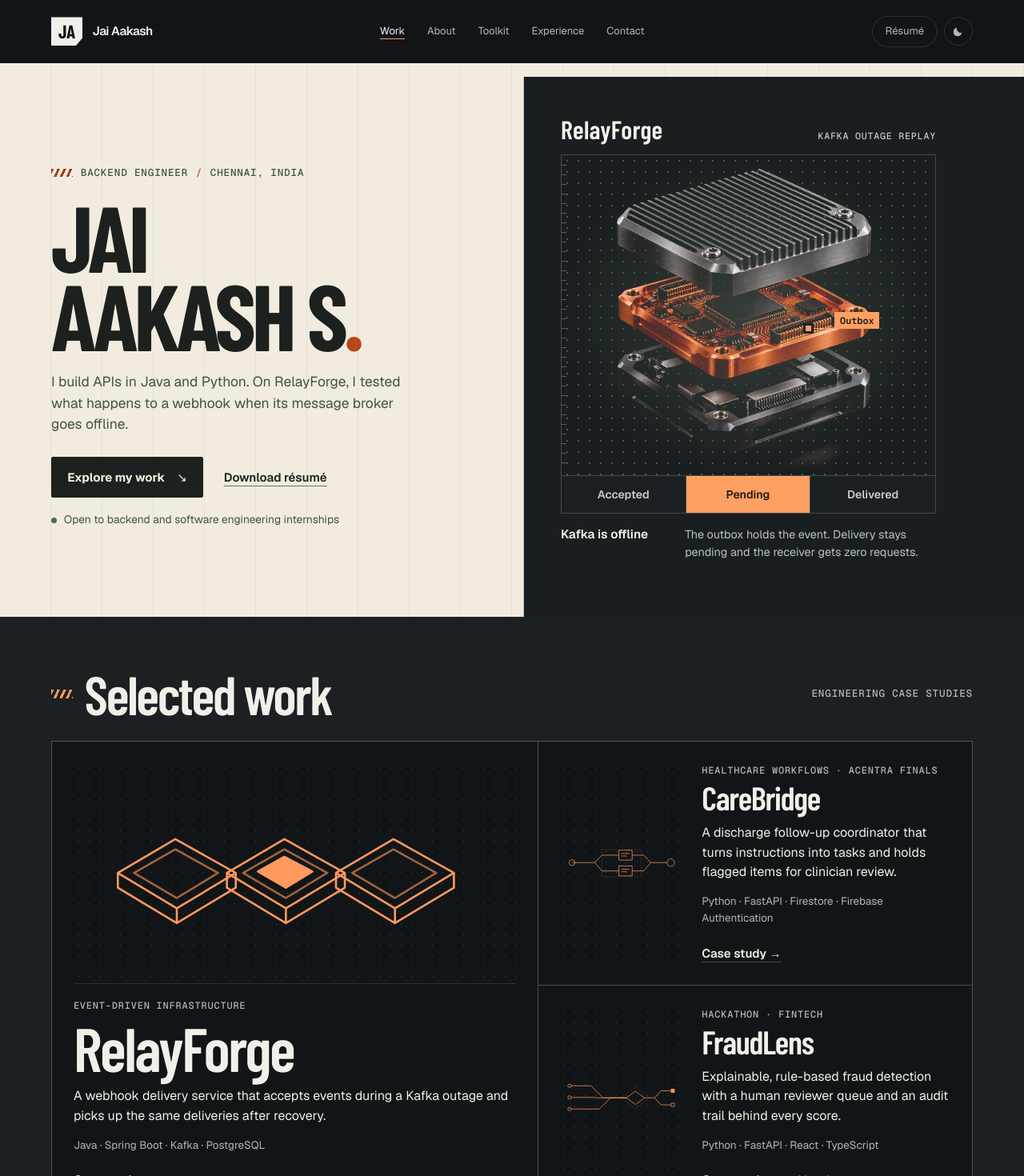
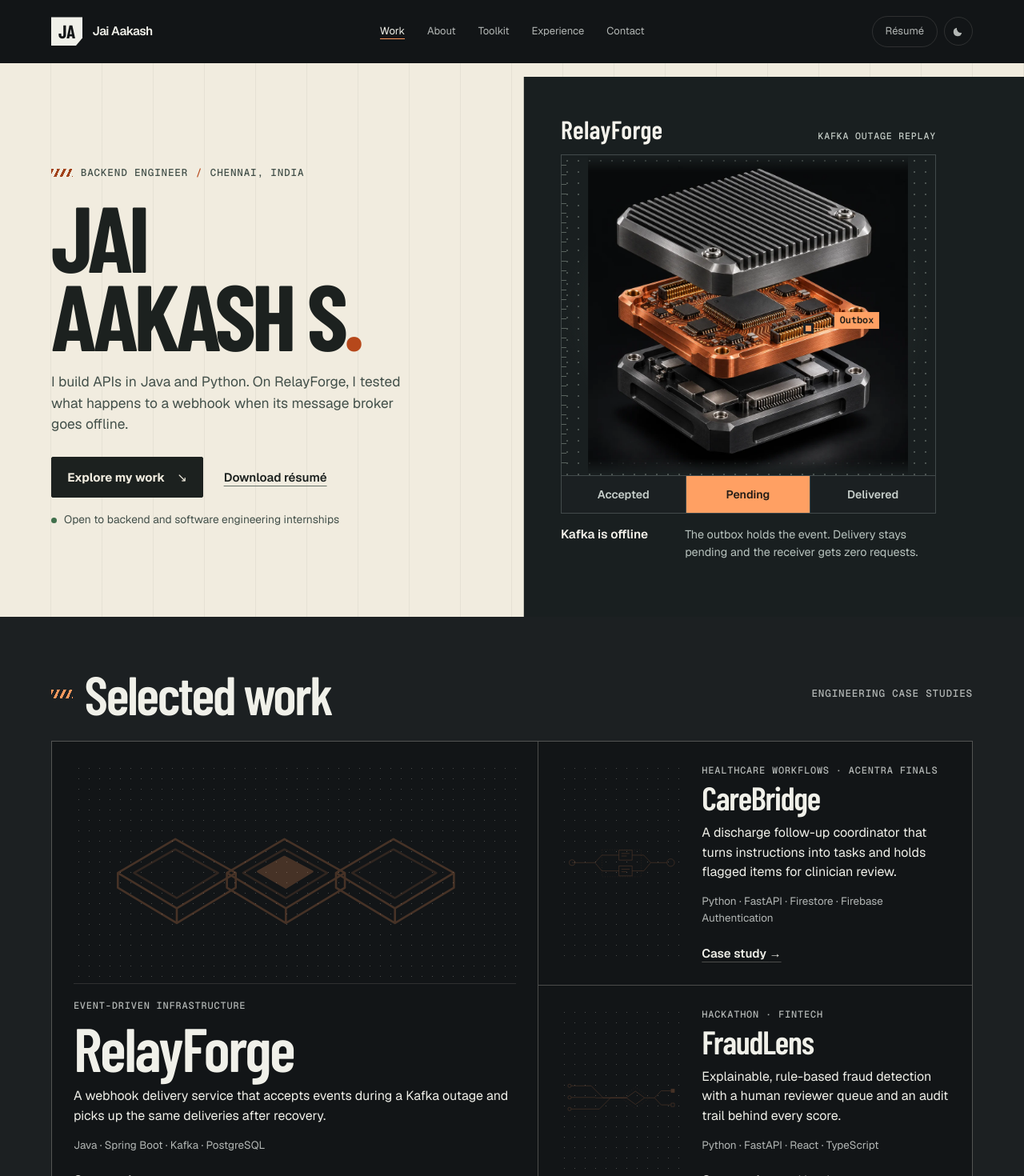
Before and after one commit to JaiAakash21/jk-portfolio, a Next.js app: page / in a window 1280 px wide. Shown: the top 1470 px of the page at 80% size. Built offline with nearby package versions, Linux system fonts and the light colour scheme.

Commit message:
Animate portfolio schematics with native scroll timelines

```diff
--- a/src/app/portfolio.css
+++ b/src/app/portfolio.css
@@ -388,3 +388,49 @@ section[id] { scroll-margin-top: 5rem; }
   .tool-layout { grid-template-columns: 1fr; }
   .tool-register > div { grid-template-columns: 1fr; gap: .65rem; }
 }
+
+/* Native view timelines tie the assembly, drawings and career rule to page travel. */
+@supports (animation-timeline: view()) and (animation-range: entry 0% cover 48%) {
+  @media (prefers-reduced-motion: no-preference) {
+    /* Clip the full-bleed artwork while keeping the viewport as its scroll source. */
+    .hero-stage { overflow: clip; }
+    .trace-panel { view-timeline-name: --assembly; }
+    .trace-object {
+      animation: assembly-travel 1s linear both;
+      animation-timeline: --assembly;
+      animation-range: entry 0% exit 100%;
+    }
+    .work-entry { view-timeline-name: --draft; }
+    .drawing-aperture, .drawing-cursor {
+      animation: draft-reveal 1s linear both;
+      animation-timeline: --draft;
+      animation-range: entry 0% cover 48%;
+    }
+    .drawing-aperture { transform-origin: 0 0; }
+    .drawing-cursor { animation-name: draft-cursor; }
+    .career-track { position: relative; view-timeline-name: --career; }
+    .career-track::before {
+      content: "";
+      position: absolute;
+      inset: 0 auto 0 -1px;
+      width: 2px;
+      background: var(--accent);
+      transform-origin: top;
+      animation: career-rule 1s linear both;
+      animation-timeline: --career;
+      animation-range: cover 20% cover 75%;
+    }
+  }
+}
+@keyframes assembly-travel {
+  from { transform: perspective(850px) rotateX(7deg) rotateY(-5deg) translateY(.65rem) scale(.94); }
+  48% { transform: perspective(850px) rotateX(0) rotateY(0) translateY(0) scale(1); }
+  to { transform: perspective(850px) rotateX(-6deg) rotateY(4deg) translateY(-.65rem) scale(1.04); }
+}
+@keyframes draft-reveal { from { transform: scaleX(0); } to { transform: scaleX(1); } }
+@keyframes draft-cursor {
+  from { transform: translateX(0); opacity: 0; }
+  5%, 95% { opacity: .85; }
+  to { transform: translateX(300px); opacity: 0; }
+}
+@keyframes career-rule { from { transform: scaleY(0); } to { transform: scaleY(1); } }
--- a/src/components/ProjectDrawing.tsx
+++ b/src/components/ProjectDrawing.tsx
@@ -1,9 +1,19 @@
+import { useId } from "react";
 import type { Plate } from "@/lib/projects";
 
 /** Compact technical drawings for the featured project index. */
 export default function ProjectDrawing({ kind }: { kind: Plate }) {
+  const id = useId();
+  const drawingId = `drawing-${id}`;
+  const revealId = `reveal-${id}`;
+
   return (
     <svg viewBox="0 0 300 112" className="project-drawing" aria-hidden="true" fill="none" stroke="currentColor" strokeWidth="1.4" strokeLinejoin="round">
+      <defs>
+        <clipPath id={revealId}>
+          <rect className="drawing-aperture" width="300" height="112" />
+        </clipPath>
+        <g id={drawingId}>
           {kind === "delivery" ? (
             <g>
               {[30, 104, 178].map((x, i) => (
@@ -31,6 +41,11 @@ export default function ProjectDrawing({ kind }: { kind: Plate }) {
               <path d="m150 55 34-26 34 26-34 26z" strokeDasharray="2 4" opacity=".55" />
             </g>
           )}
+        </g>
+      </defs>
+      <use href={`#${drawingId}`} opacity=".22" />
+      <use href={`#${drawingId}`} clipPath={`url(#${revealId})`} />
+      <path className="drawing-cursor" d="M0 12v88m-3-88h6m-6 88h6" opacity="0" />
     </svg>
   );
 }
```
Also changed, not shown: 1 other file (tests, documents, lock files or other folders). Lines whose indentation alone changed are shown as unchanged.
